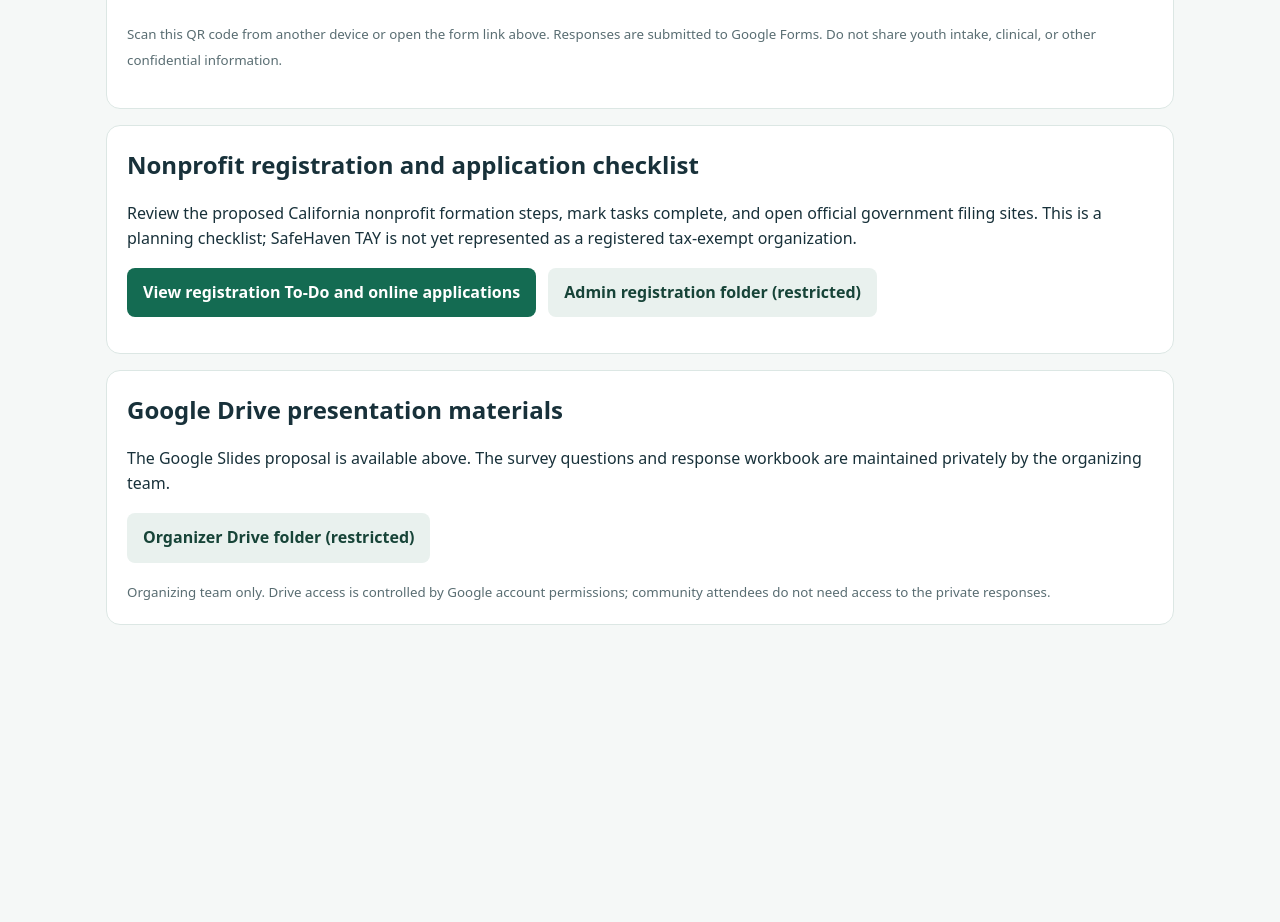
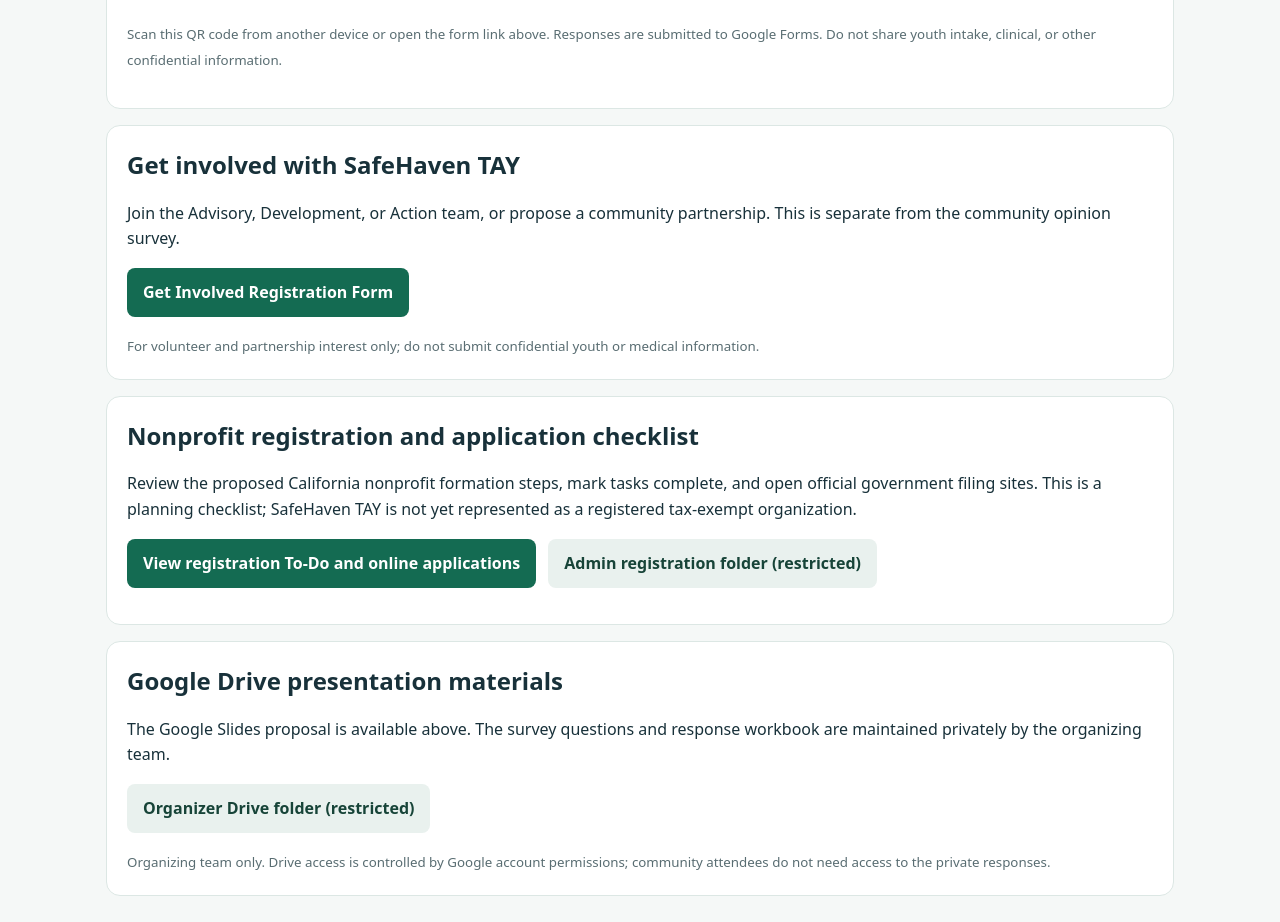
Before and after one commit to protikka1/safehaven-tay-app, a website: page website/public/presentation/index.html in a window 1280 px wide. Shown: the part 2233-3155 px from the top of the page. Before the commit the page ends 2938 px from the top, so only its background shows below. Drawn offline with Linux system fonts and the light colour scheme.

Commit message:
feat(presentation): add separate Get Involved registration link

```diff
--- a/website/public/presentation/index.html
+++ b/website/public/presentation/index.html
@@ -56,6 +56,7 @@ small{color:#596d72}ol{padding-left:1.4rem}li{margin:.55rem 0}.note{border-left:
 <div id="survey-qr" style="display:inline-block;max-width:100%;padding:12px;background:white;border:1px solid #dce7e4;border-radius:10px" aria-label="QR code for SafeHaven TAY community feedback form"></div>
 <p><small>Scan this QR code from another device or open the form link above. Responses are submitted to Google Forms. Do not share youth intake, clinical, or other confidential information.</small></p>
 </section>
+<section class="panel" aria-label="Get Involved registration"><h2>Get involved with SafeHaven TAY</h2><p>Join the Advisory, Development, or Action team, or propose a community partnership. This is separate from the community opinion survey.</p><div class="actions"><a class="button" href="https://docs.google.com/forms/d/1iIta5mDNfAvvhKyoj7TQJfVHjm_EzwPk8eudGSc5k0w/viewform" target="_blank" rel="noopener noreferrer">Get Involved Registration Form</a></div><small>For volunteer and partnership interest only; do not submit confidential youth or medical information.</small></section>
 <section class="panel" aria-label="Nonprofit formation"><h2>Nonprofit registration and application checklist</h2><p>Review the proposed California nonprofit formation steps, mark tasks complete, and open official government filing sites. This is a planning checklist; SafeHaven TAY is not yet represented as a registered tax-exempt organization.</p><div class="actions"><a class="button" href="/nonprofit-registration/">View registration To-Do and online applications</a><a class="button secondary" href="https://drive.google.com/drive/folders/1WTBe-HMK5mfWgDyuc3Ef73mfPG_oRaDT" target="_blank" rel="noopener noreferrer">Admin registration folder (restricted)</a></div></section>
 <section class="panel"><h2>Google Drive presentation materials</h2>
 <p>The Google Slides proposal is available above. The survey questions and response workbook are maintained privately by the organizing team.</p>
```
